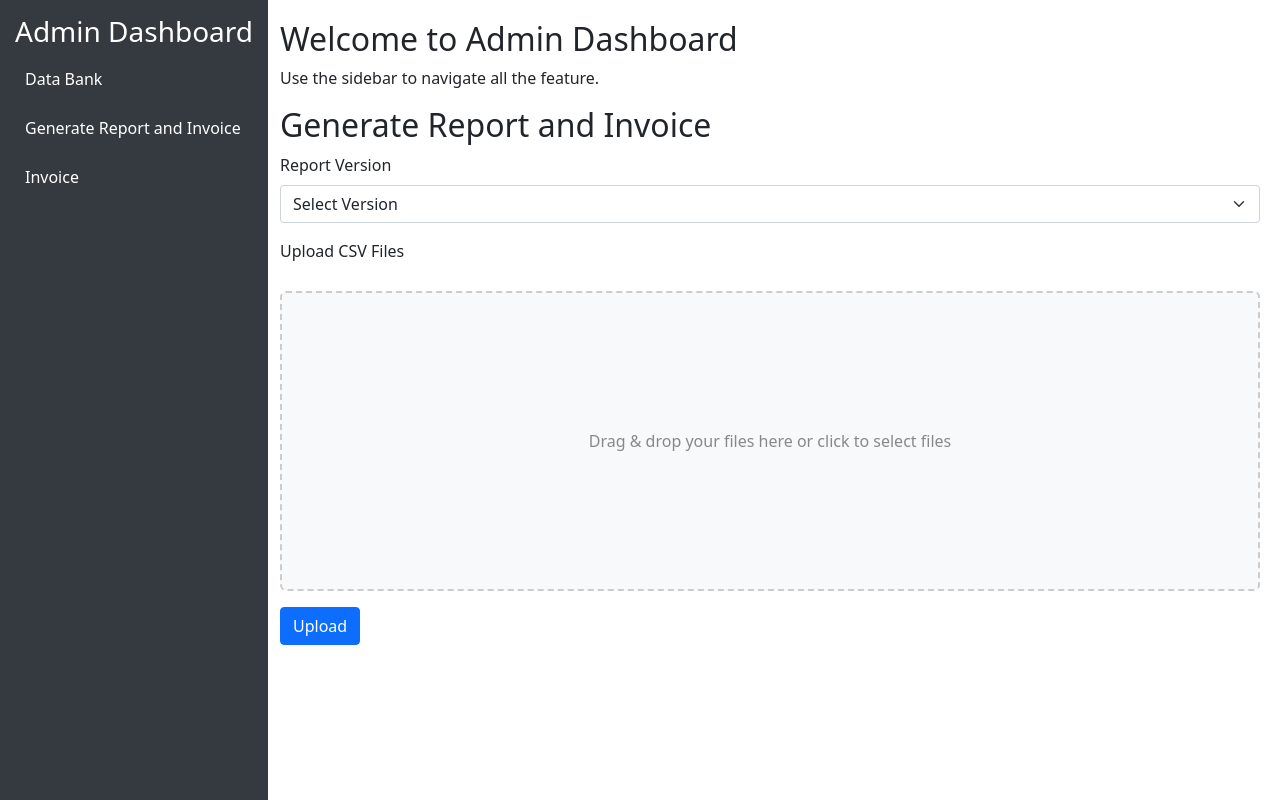
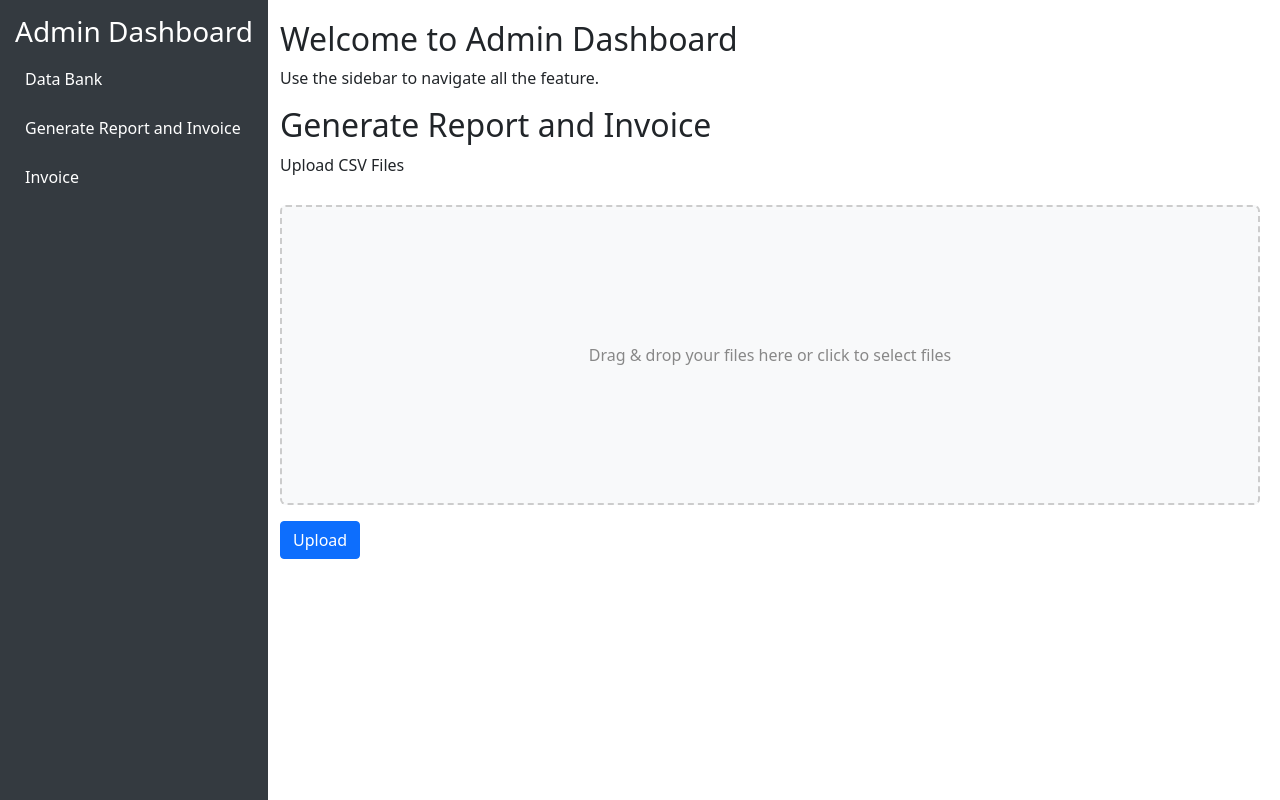
Before and after one commit to zeroix07/monthly-recap-tool, a Flask app: page / in a window 1280 px wide, after a click on "Generate Report and Invoice". Run offline with Flask 3, Linux system fonts and the light colour scheme; data that the repository does not hold is empty.

Commit message:
remove version in data_bank section in dashboard.html

```diff
--- a/templates/dashboard.html
+++ b/templates/dashboard.html
@@ -45,13 +45,6 @@
                     <label for="bankName" class="form-label">Bank Name</label>
                     <input type="text" class="form-control" id="bankName" name="bank_name" required>
                 </div>
-                <div class="mb-3">
-                    <label for="version" class="form-label">Version</label>
-                    <select class="form-select" id="version" name="version" required>
-                        <option value="V1">V1</option>
-                        <option value="V2">V2</option>
-                    </select>
-                </div>
                 <button type="submit" class="btn btn-primary">Save</button>
                 <br>
                 <!-- Flash Messages -->
@@ -80,7 +73,6 @@
                         <th>ID</th>
                         <th>Bank Code</th>
                         <th>Bank Name</th>
-                        <th>Version</th>
                         <th>Actions</th>
                     </tr>
                 </thead>
@@ -109,19 +100,6 @@
         <div id="generate-report" class="section" style="display: none;">
             <h2>Generate Report and Invoice</h2>
             <form id="report-form" method="POST" action="/upload" enctype="multipart/form-data" onsubmit="return showSpinner()">
-                <div class="mb-3">
-                    <label for="reportVersion" class="form-label">Report Version</label>
-                    <select class="form-select" id="reportVersion" name="reportVersion" required>
-                        <option value="select-the-option">Select Version</option> <!-- Default invalid option -->
-                        <option value="V1">V1</option>
-                        <option value="V2">V2</option>
-                    </select>
-                </div>
-                <!-- Loading Spinner Overlay -->
-                <div id="spinner-overlay" class="spinner-overlay">
-                    <div class="spinner"></div>
-                </div>
-
                 <!-- Drag-and-Drop Zone for File Upload -->
                 <div class="mb-3">
                     <label for="uploadFiles" class="form-label">Upload CSV Files</label>
@@ -276,13 +257,14 @@
             const bankCodes = {{ banks | tojson }};
             // If needed, update other related fields here based on the bank selection
         });
+
         function showSpinner() {
-            const versionSelect = document.getElementById('reportVersion');
-            const selectedVersion = versionSelect.value;
+            const filesInput = document.getElementById('uploadFiles');
 
-            if (selectedVersion === "select-the-option") {
-                alert("Please select a valid version before submitting.");
-                return false; // Prevent form submission and spinner from showing
+            // Check if any files are selected
+            if (filesInput.files.length === 0) {
+                alert("Please upload at least one file before submitting.");
+                return false;  // Prevent form submission
             }
 
             const spinnerOverlay = document.getElementById('spinner-overlay');
```
Also changed, not shown: other parts of templates/dashboard.html (+5 -2 lines).
